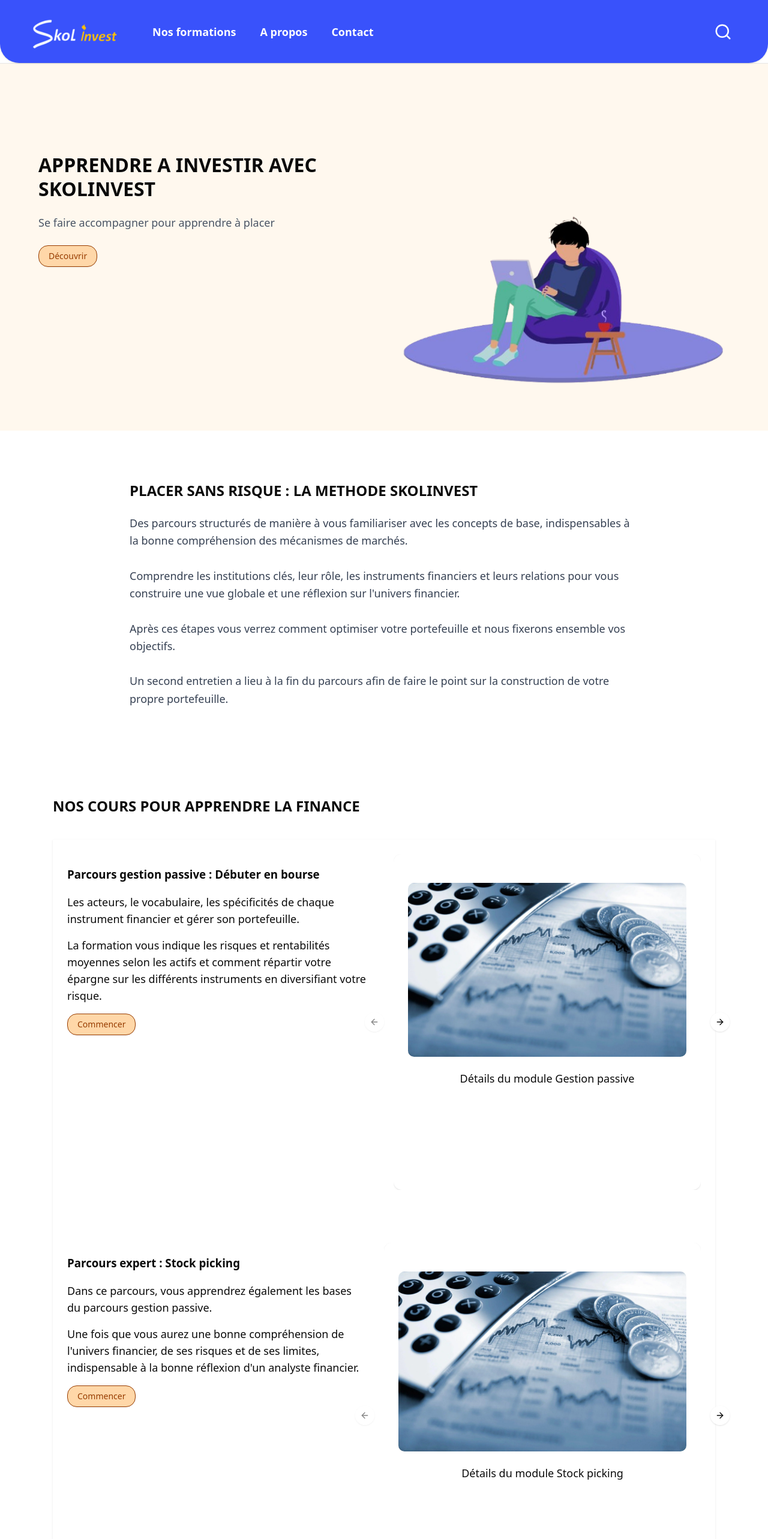
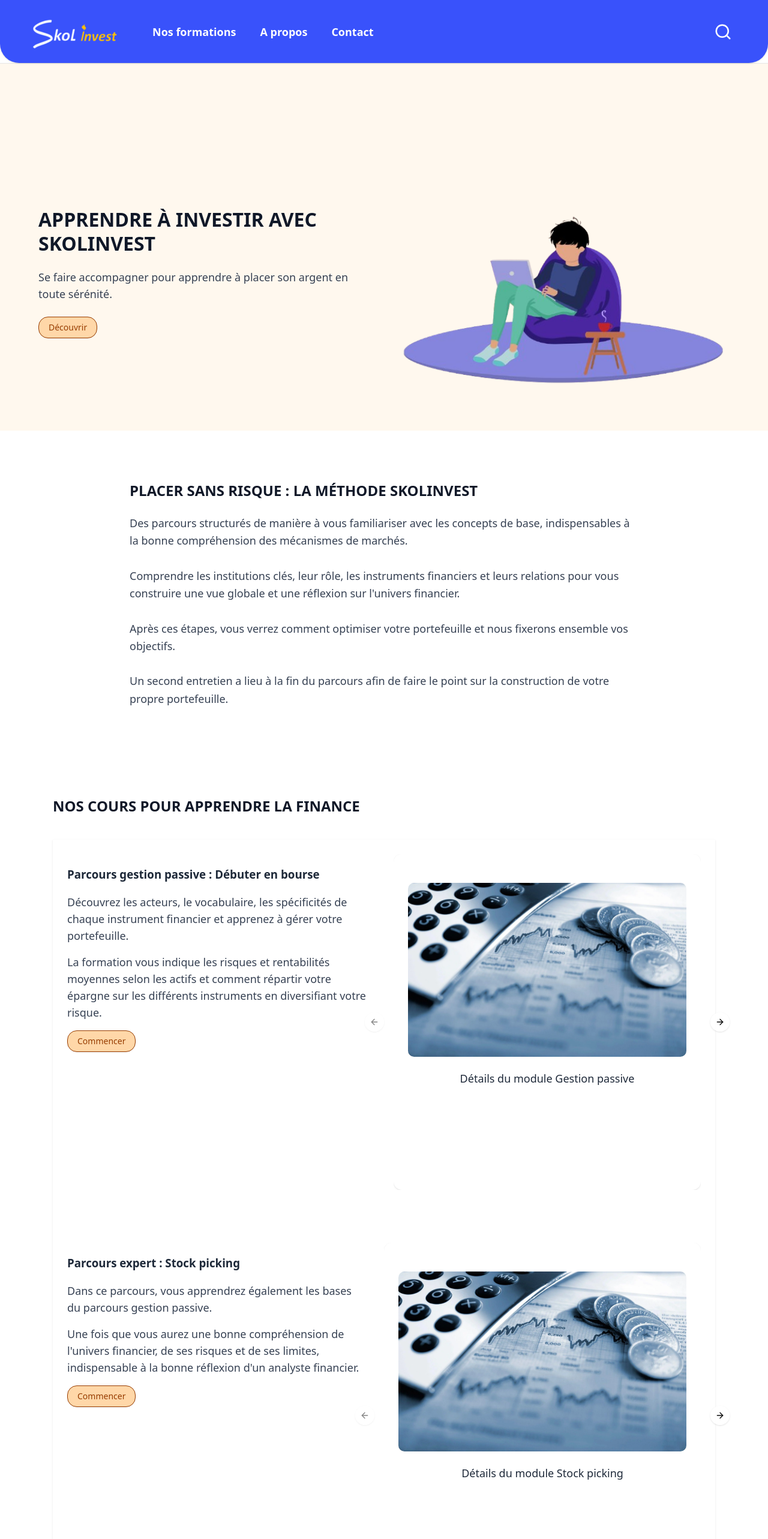
Before and after one commit to Noemie-Gyc/skolinvest, a Next.js app in the folder FRONT/my_front_app/: page / in a window 1280 px wide. Shown: the top 2566 px of the page at 60% size. Built offline with nearby package versions, Linux system fonts and the light colour scheme.

Commit message:
rgaa friendly content

```diff
--- a/FRONT/my_front_app/src/app/page.tsx
+++ b/FRONT/my_front_app/src/app/page.tsx
@@ -16,33 +16,36 @@ export default function Page() {
     <>
       <a
         href="#formations-heading"
-        className="sr-only focus:not-sr-only focus:absolute focus:top-2 focus:left-2 focus:z-50 focus:px-3 focus:py-2 focus:bg-black focus:text-white rounded"
+        className="sr-only focus:not-sr-only focus:absolute focus:top-2 focus:left-2 focus:z-50 focus:px-3 focus:py-2 focus:bg-black focus:text-white focus:rounded"
       >
         Aller au contenu principal
       </a>
-      <header className="sticky top-0 z-10 bg-white/70 backdrop-blur border-b">
+
+      {/* En-tête */}
+      <header className="sticky top-0 z-10 bg-white/70 backdrop-blur border-b" role="banner">
         <PublicHeader />
       </header>
-      <main className="min-h-screen flex flex-col">
+
+      <main id="main-content" className="min-h-screen flex flex-col">
+        {/* Section Hero */}
         <section
           aria-labelledby="hero-title"
           className="bg-[#FFF8EE] min-h-[60vh] flex items-center px-4 py-12 sm:py-16"
         >
-          <div className="w-full max-w-6xl mx-auto relative grid gap-8 sm:gap-10 md:grid-cols-2">
+          <div className="w-full max-w-6xl mx-auto relative grid gap-8 sm:gap-10 md:grid-cols-2 md:items-center">
             <div className="pt-8 sm:pt-10 md:pt-12 lg:pt-16">
               <h1
                 id="hero-title"
-                className="text-3xl sm:text-4xl md:text-5xl font-semibold leading-tight"
+                className="text-3xl sm:text-4xl md:text-5xl font-semibold leading-tight text-gray-900"
               >
-                APPRENDRE A INVESTIR AVEC SKOLINVEST
+                APPRENDRE À INVESTIR AVEC SKOLINVEST
               </h1>
-              <p className="text-base sm:text-lg text-gray-600 mt-4">
-                Se faire accompagner pour apprendre à placer
+              <p className="text-base sm:text-lg text-gray-700 mt-4">
+                Se faire accompagner pour apprendre à placer son argent en toute sérénité.
               </p>
-              <DiscoverButton asChild className="mt-6">
+              <DiscoverButton asChild className="mt-6" aria-label="Découvrir nos formations">
                 <Link
                   href="#formations-heading"
-                  aria-label="Découvrir la section Nos formations"
                 >
                   Découvrir
                 </Link>
@@ -51,7 +54,7 @@ export default function Page() {
             <div className="relative md:col-start-2 md:row-start-1">
               <Image
                 src="/apprendre-la-finance.png"
-                alt="Illustration élève en formation financière"
+                alt="Illustration d'un élève suivant une formation financière en ligne"
                 width={720}
                 height={480}
                 priority
@@ -61,62 +64,51 @@ export default function Page() {
           </div>
         </section>
 
-        {/* Méthode Section */}
         <section
           id="methode"
           aria-labelledby="methode-heading"
           className="min-h-[60vh] flex flex-col justify-center px-4 py-12 sm:py-16 gap-4 w-full"
         >
           <div className="w-full max-w-4xl mx-auto px-4 sm:px-6">
-            <h2 id="methode-heading" className="text-2xl font-semibold">
-              PLACER SANS RISQUE : LA METHODE SKOLINVEST
+            <h2 id="methode-heading" className="text-2xl font-semibold text-gray-900">
+              PLACER SANS RISQUE : LA MÉTHODE SKOLINVEST
             </h2>
             <p className="leading-relaxed text-gray-700 mt-6 text-base sm:text-lg">
-              Des parcours structurés de manière à vous familiariser avec les
-              concepts de base, indispensables à la bonne compréhension des
-              mécanismes de marchés.
+              Des parcours structurés de manière à vous familiariser avec les concepts de base, indispensables à la bonne compréhension des mécanismes de marchés.
               <br /><br />
-              Comprendre les institutions clés, leur rôle, les instruments
-              financiers et leurs relations pour vous construire une vue globale
-              et une réflexion sur l'univers financier.
+              Comprendre les institutions clés, leur rôle, les instruments financiers et leurs relations pour vous construire une vue globale et une réflexion sur l'univers financier.
               <br /><br />
-              Après ces étapes vous verrez comment optimiser votre portefeuille
-              et nous fixerons ensemble vos objectifs.
+              Après ces étapes, vous verrez comment optimiser votre portefeuille et nous fixerons ensemble vos objectifs.
               <br /><br />
-              Un second entretien a lieu à la fin du parcours afin de faire le
-              point sur la construction de votre propre portefeuille.
+              Un second entretien a lieu à la fin du parcours afin de faire le point sur la construction de votre propre portefeuille.
             </p>
           </div>
         </section>
 
-        {/* Formations Section */}
         <section
           id="formations"
           aria-labelledby="formations-heading"
           className="min-h-[60vh] flex flex-col justify-center px-4 py-12 sm:py-16 w-full"
         >
           <div className="w-full max-w-6xl mx-auto px-4 sm:px-6">
-            <h2 id="formations-heading" className="text-2xl font-semibold">
+            <h2 id="formations-heading" className="text-2xl font-semibold text-gray-900">
               NOS COURS POUR APPRENDRE LA FINANCE
             </h2>
             <div className="flex flex-col gap-10 mt-10 shadow-sm shadow-black/10 rounded-none rounded-b-lg bg-white/80 backdrop-blur">
-              {/* Bloc 1 */}
+              {/* Bloc 1 : Gestion passive */}
               <div className="flex flex-col lg:flex-row gap-8 p-4 sm:p-6 items-start">
                 <div className="lg:w-1/2">
-                  <h3 className="text-lg font-semibold mb-4">
+                  <h3 className="text-lg font-semibold mb-4 text-gray-800">
                     Parcours gestion passive : Débuter en bourse
                   </h3>
-                  <p className="mb-4 text-base sm:text-lg">
-                    Les acteurs, le vocabulaire, les spécificités de chaque
-                    instrument financier et gérer son portefeuille.
+                  <p className="mb-4 text-base sm:text-lg text-gray-700">
+                    Découvrez les acteurs, le vocabulaire, les spécificités de chaque instrument financier et apprenez à gérer votre portefeuille.
                   </p>
-                  <p className="mb-4 text-base sm:text-lg">
-                    La formation vous indique les risques et rentabilités
-                    moyennes selon les actifs et comment répartir votre épargne
-                    sur les différents instruments en diversifiant votre risque.
+                  <p className="mb-4 text-base sm:text-lg text-gray-700">
+                    La formation vous indique les risques et rentabilités moyennes selon les actifs et comment répartir votre épargne sur les différents instruments en diversifiant votre risque.
                   </p>
-                  <DiscoverButton className="mb-4">
-                    <Link href="/" aria-label="Commencer le cours Gestion passive">
+                  <DiscoverButton className="mb-4" aria-label="Commencer le cours Gestion passive">
+                    <Link href="/">
                       Commencer
                     </Link>
                   </DiscoverButton>
@@ -130,12 +122,12 @@ export default function Page() {
                           <div className="w-full h-full flex flex-col items-center justify-start">
                             <Image
                               src="/financeMiniature.webp"
-                              alt="Slider détails du cours Gestion passive"
+                              alt="Aperçu du module Gestion passive"
                               width={400}
                               height={400}
                               className="w-full h-auto object-cover rounded-lg"
                             />
-                            <h4 className="mt-2 text-sm text-center">
+                            <h4 className="mt-2 text-sm text-center text-gray-800">
                               Détails du module Gestion passive
                             </h4>
                           </div>
@@ -144,34 +136,31 @@ export default function Page() {
                       {
                         id: 2,
                         content: (
-                          <p className="text-base sm:text-lg">
+                          <p className="text-base sm:text-lg text-gray-700">
                             Un point sur la fiscalité est également fait afin d'optimiser le rendement de votre portefeuille. Vous apprendrez à sélectionner un fond et à diversifier le risque de votre portefeuille. À la fin de la formation, vous aurez mis en place une routine d'investissement peu contraignante.
                           </p>
                         ),
                       },
                     ]}
                     className="w-full"
+                    aria-label="Carousel des détails du cours Gestion passive"
                   />
                 </div>
               </div>
 
-              {/* Bloc 2 */}
               <div className="flex flex-col lg:flex-row gap-8 p-4 sm:p-6 items-start">
                 <div className="lg:w-1/2">
-                  <h3 className="text-lg font-semibold mb-4">
+                  <h3 className="text-lg font-semibold mb-4 text-gray-800">
                     Parcours expert : Stock picking
                   </h3>
-                  <p className="mb-4 text-base sm:text-lg">
-                    Dans ce parcours, vous apprendrez également les bases du
-                    parcours gestion passive.
+                  <p className="mb-4 text-base sm:text-lg text-gray-700">
+                    Dans ce parcours, vous apprendrez également les bases du parcours gestion passive.
                   </p>
-                  <p className="mb-4 text-base sm:text-lg">
-                    Une fois que vous aurez une bonne compréhension de l'univers
-                    financier, de ses risques et de ses limites, indispensable à
-                    la bonne réflexion d'un analyste financier.
+                  <p className="mb-4 text-base sm:text-lg text-gray-700">
+                    Une fois que vous aurez une bonne compréhension de l'univers financier, de ses risques et de ses limites, indispensable à la bonne réflexion d'un analyste financier.
                   </p>
-                  <DiscoverButton className="mb-4">
-                    <Link href="/" aria-label="Commencer le cours Stock picking">
+                  <DiscoverButton className="mb-4" aria-label="Commencer le cours Stock picking">
+                    <Link href="/">
                       Commencer
                     </Link>
                   </DiscoverButton>
@@ -185,12 +174,12 @@ export default function Page() {
                           <div className="w-full h-full flex flex-col items-center justify-start">
                             <Image
                               src="/financeMiniature.webp"
-                              alt="Slider des détails du module Stock picking"
+                              alt="Aperçu du module Stock picking"
                               width={400}
                               height={400}
                               className="w-full h-auto object-cover rounded-lg"
                             />
-                            <h4 className="mt-2 text-sm text-center">
+                            <h4 className="mt-2 text-sm text-center text-gray-800">
                               Détails du module Stock picking
                             </h4>
                           </div>
@@ -199,7 +188,7 @@ export default function Page() {
                       {
                         id: 2,
                         content: (
-                          <p className="text-base sm:text-lg">
+                          <p className="text-base sm:text-lg text-gray-700">
                             Vous serez plongé dans l'analyse d'entreprise afin d'aller chercher des rendements supérieurs au rendement du marché.
                           </p>
                         ),
@@ -207,7 +196,7 @@ export default function Page() {
                       {
                         id: 3,
                         content: (
-                          <p className="text-base sm:text-lg">
+                          <p className="text-base sm:text-lg text-gray-700">
                             Nombreux sont les ratios et autres indicateurs boursiers, alors comment savoir lesquels choisir ?
                           </p>
                         ),
@@ -215,7 +204,7 @@ export default function Page() {
                       {
                         id: 4,
                         content: (
-                          <p className="text-base sm:text-lg">
+                          <p className="text-base sm:text-lg text-gray-700">
                             Ce parcours s'appuie notamment sur des investisseurs remarquables comme Warren Buffet, Peter Lynch, Ken Fisher.
                           </p>
                         ),
@@ -223,13 +212,14 @@ export default function Page() {
                       {
                         id: 5,
                         content: (
-                          <p className="text-base sm:text-lg">
+                          <p className="text-base sm:text-lg text-gray-700">
                             Vous apprendrez à lire des rapports financiers et disposer d'outils pour le suivi de portefeuille.
                           </p>
                         ),
                       },
                     ]}
                     className="w-full"
+                    aria-label="Carousel des détails du cours Stock picking"
                   />
                 </div>
               </div>
@@ -237,99 +227,95 @@ export default function Page() {
           </div>
         </section>
 
-        {/* À Propos Section */}
         <section
           id="about"
           aria-labelledby="about-heading"
           className="min-h-[60vh] flex flex-col justify-center px-4 py-12 sm:py-16 gap-4 w-full"
         >
           <div className="w-full max-w-6xl mx-auto px-4 sm:px-6">
-            <h2 id="about-heading" className="text-2xl font-semibold">
+            <h2 id="about-heading" className="text-2xl font-semibold text-gray-900">
               À PROPOS : DE LA PASSION DE LA FINANCE À SKOLINVEST
             </h2>
-            <h3 className="text-lg font-medium mt-4">
+            <h3 className="text-lg font-medium mt-4 text-gray-800">
               Skolinvest, c'est quoi ?
             </h3>
-            <p className="mt-4 text-base sm:text-lg">
-              Skolinvest est née du constat d'un manque d'éducation financière
-              en France alors que les études réalisées démontrent un fort
-              intérêt de la part des Français, en particulier les jeunes.
+            <p className="mt-4 text-base sm:text-lg text-gray-700">
+              Skolinvest est née du constat d'un manque d'éducation financière en France alors que les études réalisées démontrent un fort intérêt de la part des Français, en particulier les jeunes.
               <br /><br />
-              Beaucoup de vulgarisateurs sont maintenant présents sur les
-              réseaux sociaux. Cependant, il n'est pas toujours évident de savoir
-              par où commencer devant cette quantité d'information et comment
-              procéder pour bien gérer son portefeuille.
+              Beaucoup de vulgarisateurs sont maintenant présents sur les réseaux sociaux. Cependant, il n'est pas toujours évident de savoir par où commencer devant cette quantité d'informations et comment procéder pour bien gérer son portefeuille.
             </p>
             <div className="flex flex-col md:flex-row md:gap-8 lg:gap-12 items-start mt-8">
               <div className="w-full md:w-1/2">
                 <Image
                   src="/specialiste-finance-investissement.png"
-                  alt="Illustration conseillère financière"
+                  alt="Illustration d'une conseillère financière"
                   height={450}
                   width={450}
                   className="w-full h-auto object-cover rounded-lg"
                 />
               </div>
               <div className="w-full md:w-1/2 mt-4 md:mt-0">
-                <p className="text-base sm:text-lg">
-                  Skolinvest est composé des termes "skol" et "invest", "skol" signifie
-                  "école" en breton, vous êtes donc sur le site de l'école de
-                  l'investissement.
+                <p className="text-base sm:text-lg text-gray-700">
+                  Skolinvest est composé des termes "skol" et "invest". "Skol" signifie "école" en breton : vous êtes donc sur le site de l'école de l'investissement.
                   <br /><br />
-                  Skolinvest se propose d'accompagner les débutants en bourse mais
-                  aussi les investisseurs plus aguerris afin de les guider dans
-                  l'utilisation des instruments et des indicateurs financiers,
-                  ainsi que leur apprendre à gérer un portefeuille boursier sur le
-                  long terme et en faire des investisseurs confiants et
-                  indépendants.
+                  Skolinvest se propose d'accompagner les débutants en bourse mais aussi les investisseurs plus aguerris afin de les guider dans l'utilisation des instruments et des indicateurs financiers, ainsi que leur apprendre à gérer un portefeuille boursier sur le long terme et en faire des investisseurs confiants et indépendants.
                 </p>
               </div>
             </div>
           </div>
         </section>
 
-        {/* Contact Section */}
         <section
           id="contact"
           aria-labelledby="contact-heading"
           className="min-h-[60vh] flex flex-col justify-center px-4 py-12 sm:py-16 w-full"
         >
           <div className="w-full max-w-6xl mx-auto px-4 sm:px-6">
-            <h2 id="contact-heading" className="text-2xl font-semibold text-center">
+            <h2 id="contact-heading" className="text-2xl font-semibold text-center text-gray-900">
               LE PROJET D'INVESTIR ? CONTACTEZ-MOI
             </h2>
             <div className="flex items-center justify-center gap-6 sm:gap-12 flex-wrap mt-8">
               <DiscoverButton asChild>
-                <Link href={calendlyUrl} aria-label="Prendre rendez-vous">
-                  <span className="flex items-center gap-2 text-sm font-medium">
-                    Rendez-vous
-                  </span>
+                <Link
+                  href={calendlyUrl}
+                  aria-label="Prendre rendez-vous pour discuter d'un projet d'investissement"
+                  className="inline-flex items-center gap-2 text-sm font-medium focus:outline-none focus:ring-2 focus:ring-offset-2 focus:ring-black"
+                >
+                  Rendez-vous
                 </Link>
               </DiscoverButton>
               <Link
-                href="https://www.linkedin.com"
-                aria-label="LinkedIn"
-                className="text-black hover:text-black/70 transition-colors"
+                href="https://www.linkedin.com/company/skolinvest"
+                aria-label="Visiter la page LinkedIn"
+                className="text-black hover:text-black/70 transition-colors focus:outline-none focus:ring-2 focus:ring-offset-2 focus:ring-black"
               >
-                <Linkedin className="w-8 h-8" />
+                <Linkedin className="w-8 h-8" aria-hidden="true" focusable="false" />
               </Link>
               <Link
                 href="mailto:alice@skolinvest.com"
-                aria-label="Email"
-                className="text-black hover:text-black/70 transition-colors"
+                aria-label="Envoyer un email à alice@skolinvest.com"
+                className="text-black hover:text-black/70 transition-colors focus:outline-none focus:ring-2 focus:ring-offset-2 focus:ring-black"
               >
-                <Mail className="w-8 h-8" />
+                <Mail className="w-8 h-8" aria-hidden="true" focusable="false" />
               </Link>
             </div>
             <div className="flex justify-center w-full mt-8">
-              <div className="w-full max-w-sm">
-                <NewsletterInput placeholder="Votre adresse email" />
-              </div>
+              <form className="w-full max-w-sm">
+                <label htmlFor="newsletter-email" className="sr-only">
+                  Adresse email pour la newsletter
+                </label>
+                <NewsletterInput
+                  id="newsletter-email"
+                  placeholder="Votre adresse email"
+                  aria-label="S'inscrire à la newsletter pour recevoir des conseils en investissement"
+                />
+              </form>
             </div>
           </div>
         </section>
       </main>
-      <Footer />
+
+      <Footer role="contentinfo" />
     </>
   );
 }
--- a/FRONT/my_front_app/src/components/footer.tsx
+++ b/FRONT/my_front_app/src/components/footer.tsx
@@ -6,13 +6,15 @@ import Image from "next/image";
 
 export default function Footer({
   logoSrc = "/logo.png",
+  role
 }: {
   logoSrc?: string;
+  role?: string;
 }) {
   const year = new Date().getFullYear();
 
   return (
-    <footer className="bg-[#3952fb] text-white rounded-t-4xl mt-8">
+    <footer className="bg-[#3952fb] text-white rounded-t-4xl mt-8"  role={role}>
       <div className="max-w-6xl mx-auto px-4 py-10 grid gap-8 md:grid-cols-3 items-start">
 
         {/* + items-start */}
--- a/FRONT/my_front_app/src/components/newsletterInput.tsx
+++ b/FRONT/my_front_app/src/components/newsletterInput.tsx
@@ -7,11 +7,13 @@ import { useState } from "react";
 
 type Props = {
     placeholder?: string,
+    id?: string;
+    "aria-label"?: string;
 }
 
 {/* TODO : Créer une fonction pour vérifier la validité de l'adresse email  */ }
 
-export function NewsletterInput({ placeholder }: Props) {
+export function NewsletterInput({ id, placeholder, "aria-label": ariaLabel }: Props) {
     const [email, setEmail] = useState("");
     const [error, setError] = useState("");
     // Regex simple pour valider un email
@@ -28,6 +30,8 @@ export function NewsletterInput({ placeholder }: Props) {
     return (
         <div className="border rounded-lg flex justify between items-center">
             <Input
+                id={id}
+                aria-label={ariaLabel || "Email for newsletter"}
                 type="text"
                 placeholder={placeholder || "you@example.com"}
                 data-testid="newsletter-email-input"
```
